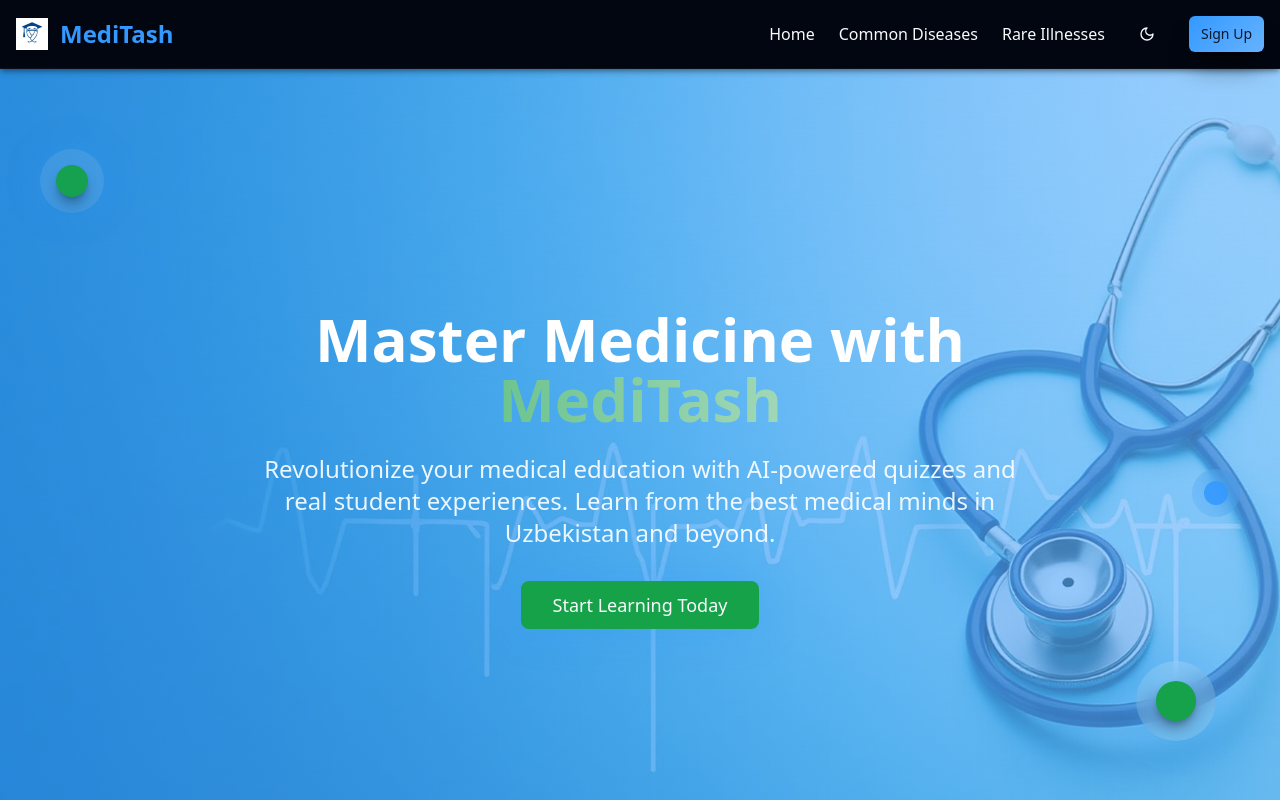
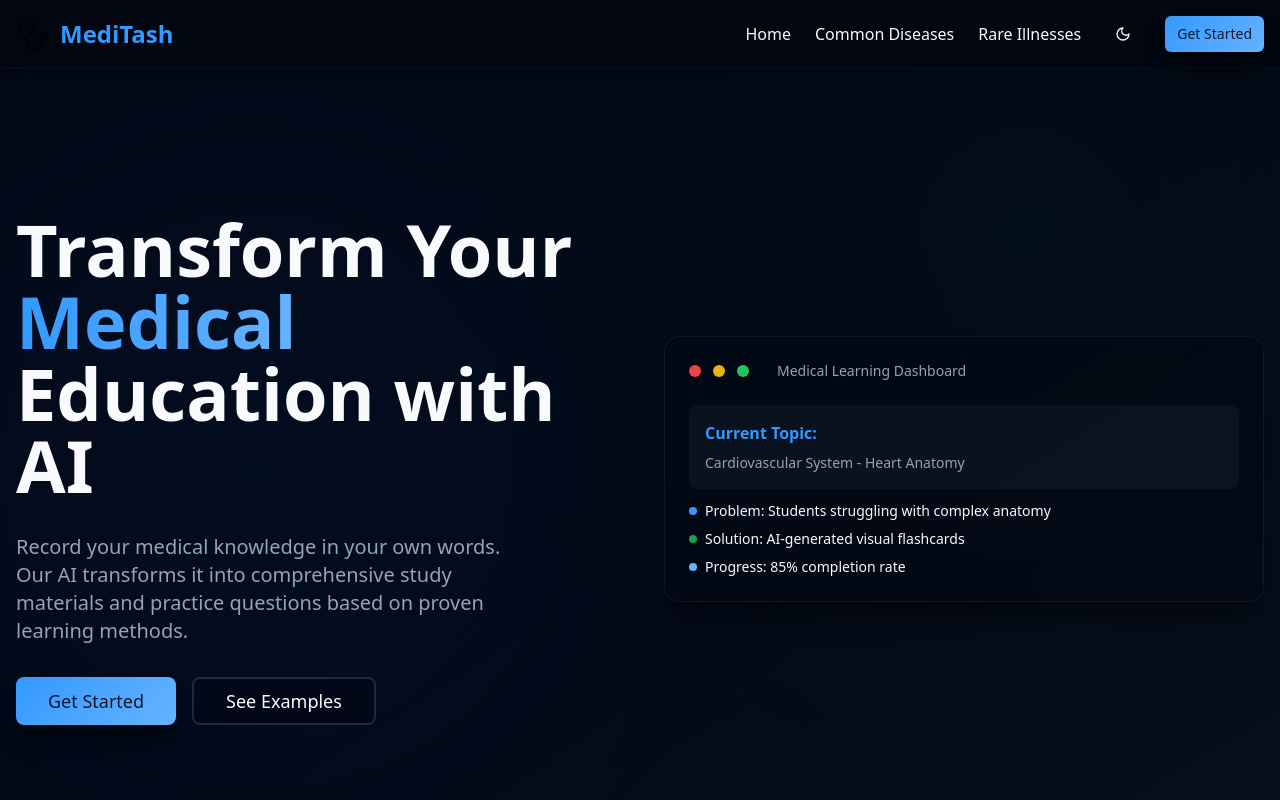
Before and after one commit to akbardaminov/meditash-learn-uzbekistan, a React (Vite) app: page / in a window 1280 px wide. Shown: the top 800 px of the page. Built offline with nearby package versions, Linux system fonts and the light colour scheme.

Commit message:
Refine hero section design
Update hero section design to match the provided image, change the button text, and improve the logo.

```diff
--- a/src/components/Header.tsx
+++ b/src/components/Header.tsx
@@ -3,7 +3,7 @@ import { Button } from "@/components/ui/button";
 import { Menu, X } from "lucide-react";
 import { useState } from "react";
 import { ModeToggle } from "@/components/mode-toggle";
-import logoImage from "@/assets/meditash-logo.png";
+import logoImage from "@/assets/stethoscope-logo.png";
 
 const Header = () => {
   const [isMenuOpen, setIsMenuOpen] = useState(false);
@@ -12,7 +12,7 @@ const Header = () => {
     <header className="bg-card/80 backdrop-blur-md border-b border-border/30 sticky top-0 z-50 shadow-soft">
       <div className="container mx-auto px-4 py-4 flex items-center justify-between">
         <Link to="/" className="flex items-center gap-3 text-2xl font-bold text-primary hover:opacity-80 transition-opacity">
-          <img src={logoImage} alt="MediTash Logo" className="w-8 h-8" />
+          <img src={logoImage} alt="MediTash Logo" className="w-8 h-8 filter brightness-0 invert dark:brightness-100 dark:invert-0" />
           MediTash
         </Link>
 
@@ -29,7 +29,7 @@ const Header = () => {
           </Link>
           <ModeToggle />
           <Button variant="hero" size="sm">
-            Sign Up
+            Get Started
           </Button>
         </nav>
 
@@ -70,7 +70,7 @@ const Header = () => {
               Rare Illnesses
             </Link>
             <Button variant="hero" size="sm" className="w-fit">
-              Sign Up
+              Get Started
             </Button>
           </nav>
         </div>
--- a/src/components/HeroSection.tsx
+++ b/src/components/HeroSection.tsx
@@ -1,51 +1,81 @@
 import { Button } from "@/components/ui/button";
-import heroImage from "@/assets/hero-medical.jpg";
 
 const HeroSection = () => {
   return (
-    <section className="relative min-h-screen flex items-center justify-center overflow-hidden">
-      {/* Background Image */}
-      <div className="absolute inset-0 z-0">
-        <img
-          src={heroImage}
-          alt="Medical Hero Background"
-          className="w-full h-full object-cover"
-        />
-        <div className="absolute inset-0 bg-gradient-to-r from-primary/90 to-primary-glow/80 dark:from-primary/70 dark:to-primary-glow/60"></div>
-      </div>
+    <section className="relative min-h-screen flex items-center justify-center overflow-hidden bg-gradient-to-br from-background via-background to-muted/20">
+      {/* Background Pattern */}
+      <div className="absolute inset-0 bg-gradient-mesh opacity-40"></div>
 
       {/* Content */}
-      <div className="relative z-10 container mx-auto px-4 text-center text-white">
-        <h1 className="text-4xl md:text-6xl font-bold mb-6 leading-tight">
-          Master Medicine with
-          <span className="block bg-gradient-to-r from-accent to-accent-foreground bg-clip-text text-transparent">
-            MediTash
-          </span>
-        </h1>
+      <div className="relative z-10 container mx-auto px-4 grid lg:grid-cols-2 gap-12 items-center min-h-screen py-20">
+        {/* Left Content */}
+        <div className="space-y-8">
+          <h1 className="text-5xl md:text-7xl font-bold leading-tight">
+            Transform Your{" "}
+            <span className="bg-gradient-to-r from-primary to-primary-glow bg-clip-text text-transparent">
+              Medical
+            </span>{" "}
+            Education with AI
+          </h1>
 
-        <p className="text-xl md:text-2xl mb-8 max-w-3xl mx-auto leading-relaxed opacity-90">
-          Revolutionize your medical education with AI-powered quizzes and real student experiences.
-          Learn from the best medical minds in Uzbekistan and beyond.
-        </p>
+          <p className="text-lg md:text-xl text-muted-foreground leading-relaxed max-w-lg">
+            Record your medical knowledge in your own words. Our AI transforms it into
+            comprehensive study materials and practice questions based on proven learning methods.
+          </p>
 
-        <Button
-          variant="accent"
-          size="xl"
-          className="text-lg px-8 py-4 shadow-glow hover:shadow-large transition-spring hover:scale-105 hover:-translate-y-1"
-        >
-          Start Learning Today
-        </Button>
-      </div>
+          <div className="flex flex-col sm:flex-row gap-4">
+            <Button
+              variant="hero"
+              size="xl"
+              className="text-lg px-8 py-4"
+            >
+              Get Started
+            </Button>
+            <Button
+              variant="outline"
+              size="xl"
+              className="text-lg px-8 py-4 border-2 hover:bg-muted/50"
+            >
+              See Examples
+            </Button>
+          </div>
+        </div>
 
-      {/* Floating Medical Icons */}
-      <div className="absolute top-20 left-10 w-16 h-16 bg-white/10 rounded-full flex items-center justify-center backdrop-blur-md animate-pulse shadow-glow">
-        <div className="w-8 h-8 bg-accent rounded-full shadow-medium"></div>
-      </div>
-      <div className="absolute bottom-32 right-16 w-20 h-20 bg-white/10 rounded-full flex items-center justify-center backdrop-blur-md animate-pulse delay-300 shadow-glow">
-        <div className="w-10 h-10 bg-accent rounded-full shadow-medium"></div>
-      </div>
-      <div className="absolute top-1/2 right-10 w-12 h-12 bg-primary/20 rounded-full flex items-center justify-center backdrop-blur-md animate-pulse delay-500">
-        <div className="w-6 h-6 bg-primary rounded-full"></div>
+        {/* Right Content - Learning Dashboard Mockup */}
+        <div className="hidden lg:block">
+          <div className="bg-card/50 backdrop-blur-sm border border-border/50 rounded-2xl p-6 shadow-large">
+            <div className="space-y-4">
+              <div className="flex items-center gap-3 mb-6">
+                <div className="w-3 h-3 bg-red-500 rounded-full"></div>
+                <div className="w-3 h-3 bg-yellow-500 rounded-full"></div>
+                <div className="w-3 h-3 bg-green-500 rounded-full"></div>
+                <span className="text-sm text-muted-foreground ml-4">Medical Learning Dashboard</span>
+              </div>
+
+              <div className="space-y-3">
+                <div className="bg-muted/30 rounded-lg p-4">
+                  <h3 className="font-semibold text-primary mb-2">Current Topic:</h3>
+                  <p className="text-sm text-muted-foreground">Cardiovascular System - Heart Anatomy</p>
+                </div>
+
+                <div className="space-y-2">
+                  <div className="flex items-center gap-2">
+                    <div className="w-2 h-2 bg-primary rounded-full"></div>
+                    <span className="text-sm">Problem: Students struggling with complex anatomy</span>
+                  </div>
+                  <div className="flex items-center gap-2">
+                    <div className="w-2 h-2 bg-accent rounded-full"></div>
+                    <span className="text-sm">Solution: AI-generated visual flashcards</span>
+                  </div>
+                  <div className="flex items-center gap-2">
+                    <div className="w-2 h-2 bg-primary-glow rounded-full"></div>
+                    <span className="text-sm">Progress: 85% completion rate</span>
+                  </div>
+                </div>
+              </div>
+            </div>
+          </div>
+        </div>
       </div>
     </section>
   );
```
Also changed, not shown: src/assets/stethoscope-logo.png (added).
